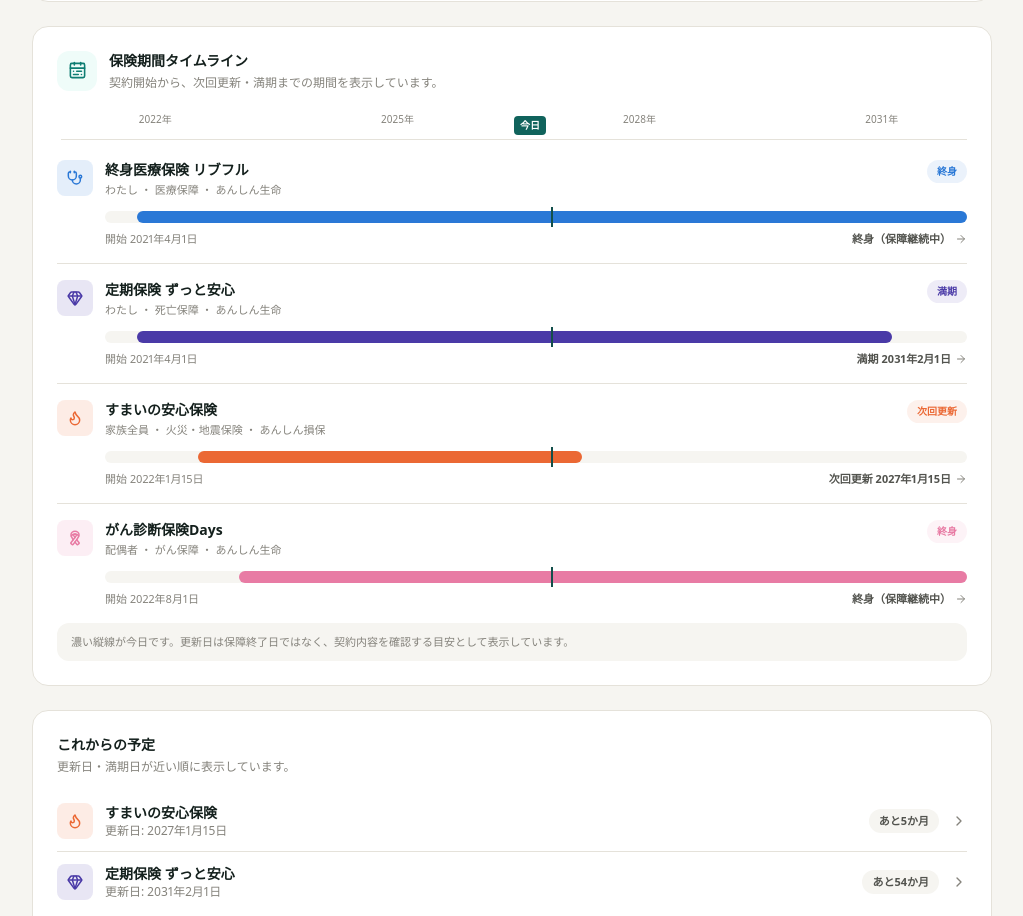
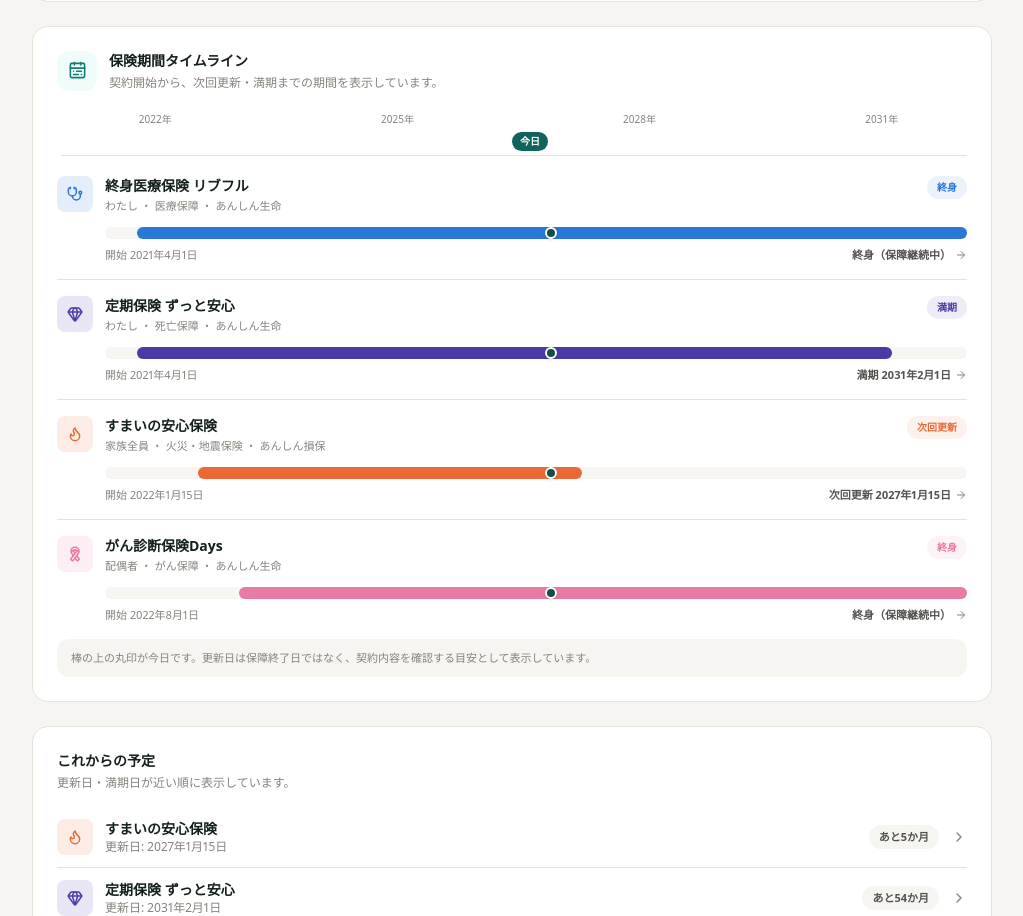
Before and after one commit to Hiroyuki-Iwasaki-CDP/hokenn, a React (Vite) app: page /demo in a window 1280 px wide. Shown: the part 954-1870 px from the top of the page, without its empty margins (248-1271 px from the left). Built offline with nearby package versions, Linux system fonts and the light colour scheme; no server answers.

Commit message:
fix: clarify today marker in coverage timeline

```diff
--- a/src/components/dashboard/CoverageTimeline.tsx
+++ b/src/components/dashboard/CoverageTimeline.tsx
@@ -94,14 +94,14 @@ export default function CoverageTimeline({ policies }: { policies: InsurancePoli
       </div>
 
       <div className="mt-5 hidden pl-1 sm:block">
-        <div className="relative h-7 border-b border-line text-[10px] text-ink-muted">
+        <div className="relative h-11 border-b border-line text-[10px] text-ink-muted">
           {yearTicks.map((year) => (
-            <span key={year} className="absolute -translate-x-1/2 tabular-nums" style={{ left: `${yearPct(year)}%` }}>
+            <span key={year} className="absolute top-0 -translate-x-1/2 tabular-nums" style={{ left: `${yearPct(year)}%` }}>
               {year}年
             </span>
           ))}
           <span
-            className="absolute bottom-1 -translate-x-1/2 rounded bg-brand-700 px-1.5 py-0.5 text-[10px] font-bold whitespace-nowrap text-white"
+            className="absolute bottom-1 -translate-x-1/2 rounded-full bg-brand-700 px-2 py-0.5 text-[10px] font-bold whitespace-nowrap text-white"
             style={{ left: `${todayPct}%` }}
           >
             今日
@@ -152,7 +152,7 @@ export default function CoverageTimeline({ policies }: { policies: InsurancePoli
                       }}
                     />
                     <span
-                      className="absolute top-1/2 z-10 h-5 w-0.5 -translate-y-1/2 bg-brand-800"
+                      className="absolute top-1/2 z-10 h-3 w-3 -translate-x-1/2 -translate-y-1/2 rounded-full border-2 border-white bg-brand-800 shadow-sm"
                       style={{ left: `${todayPct}%` }}
                       aria-label="今日"
                     />
@@ -173,7 +173,7 @@ export default function CoverageTimeline({ policies }: { policies: InsurancePoli
       </div>
 
       <p className="mt-4 rounded-xl bg-plane px-3.5 py-2.5 text-[11px] leading-relaxed text-ink-muted">
-        濃い縦線が今日です。更新日は保障終了日ではなく、契約内容を確認する目安として表示しています。
+        棒の上の丸印が今日です。更新日は保障終了日ではなく、契約内容を確認する目安として表示しています。
       </p>
     </section>
   )
```
